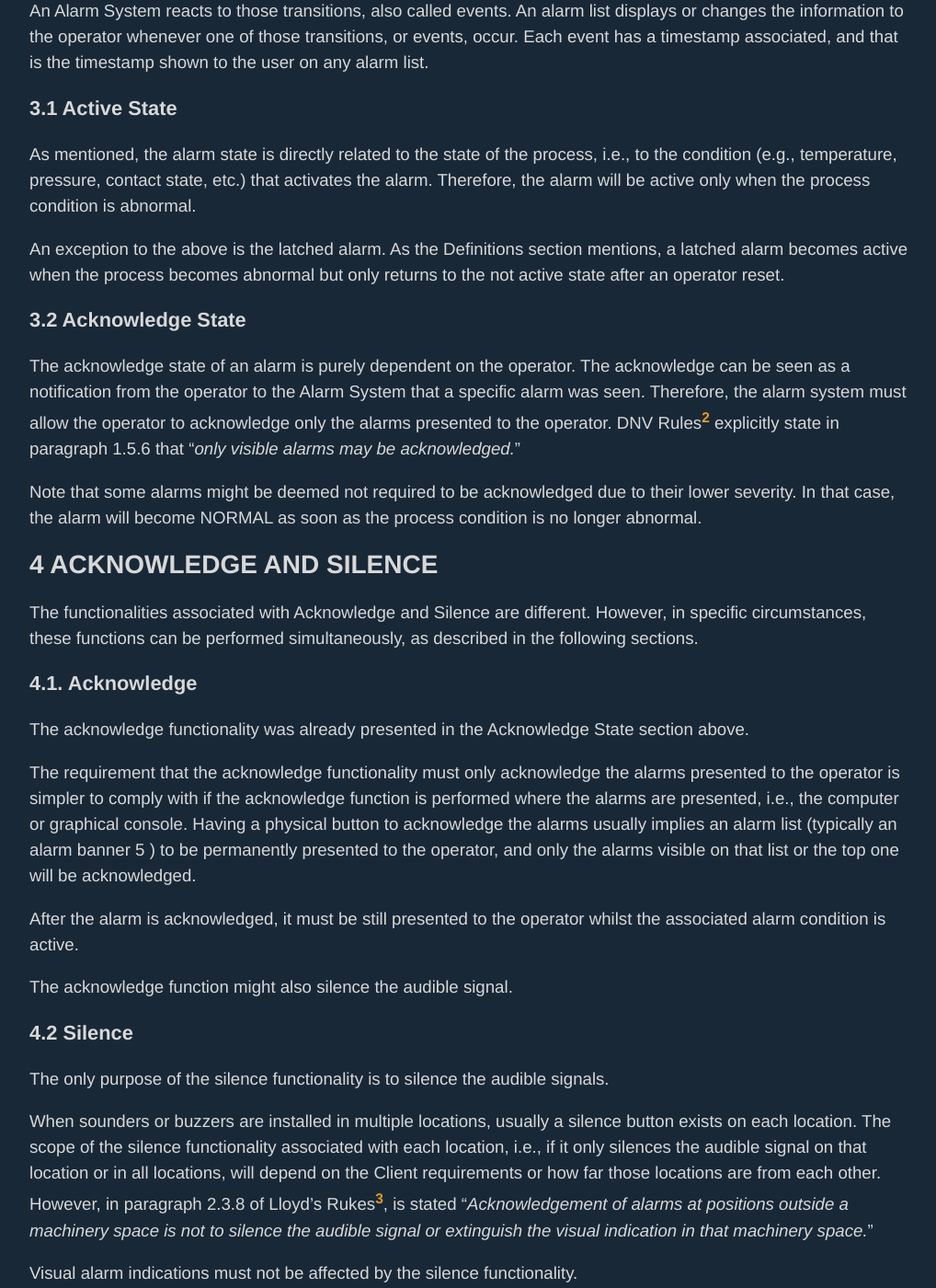
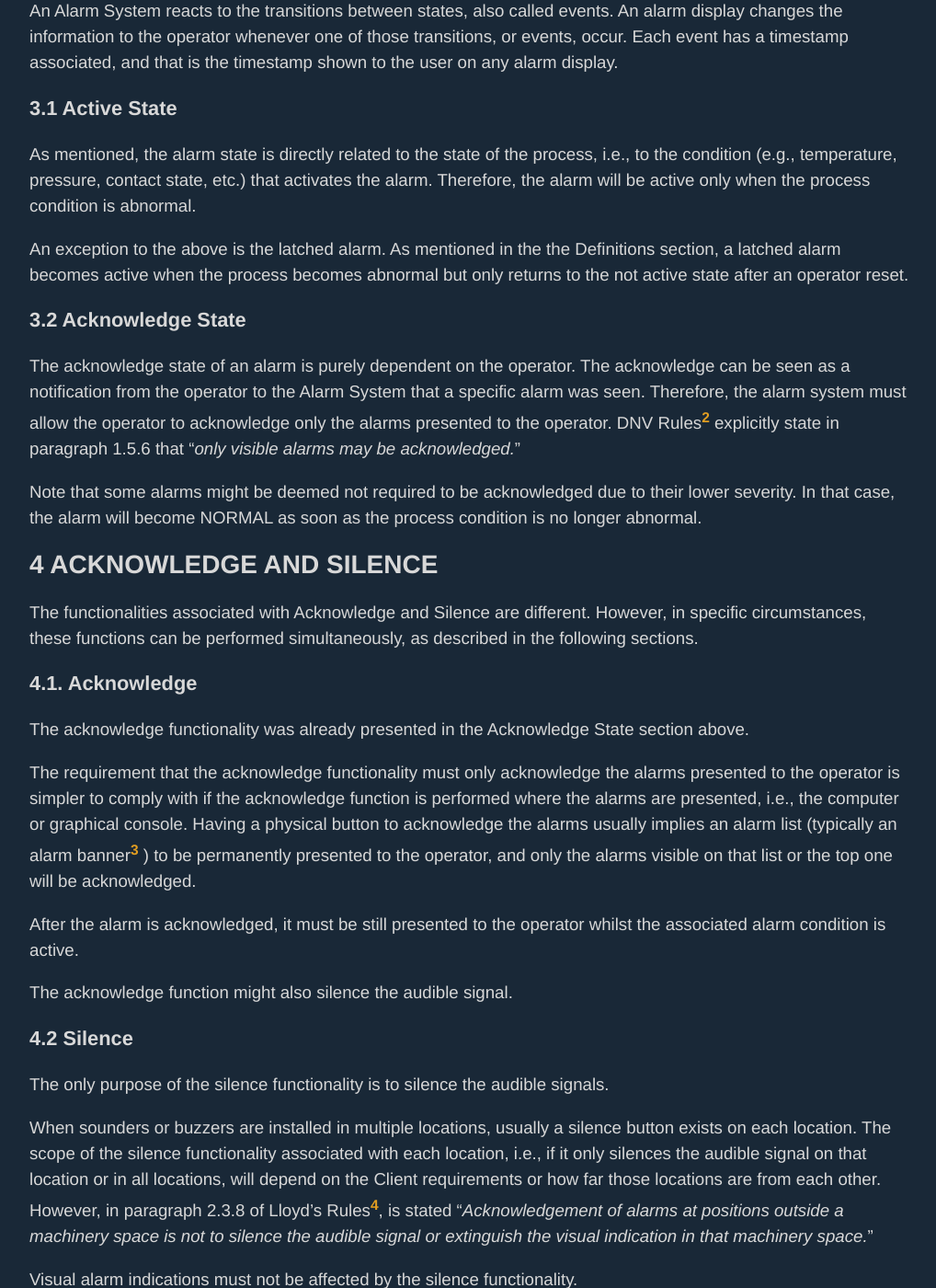
Before and after one commit to hardpath/hardpath.github.io, a Jekyll site: the page built from _posts/2021-11-15-introduction-to-alarm-management.md, in a window 1280 px wide and 1400 px high, scrolled down 2230 px. Shown: the whole window at 92% size, without its empty margins (128-1146 px from the left). Built offline with Jekyll 4.4.1, drawn with Linux system fonts in a browser that asks for light colours; some of the changed text lies outside the part shown.

Commit message:
typos corrected in 2021-11-15-introd

```diff
--- a/_posts/2021-11-15-introduction-to-alarm-management.md
+++ b/_posts/2021-11-15-introduction-to-alarm-management.md
@@ -72,10 +72,10 @@ a process, the other is associated with an operator action.
 
 ![states](/assets/images/posts/2021-11-15-introduction-to-alarm-management/img0301.png)
 
-An Alarm System reacts to those transitions, also called events. An alarm list
-displays or changes the information to the operator whenever one of those
+An Alarm System reacts to the transitions between states, also called events.
+An alarm display changes the information to the operator whenever one of those
 transitions, or events, occur. Each event has a timestamp associated, and that
-is the timestamp shown to the user on any alarm list.
+is the timestamp shown to the user on any alarm display.
 
 ### 3.1 Active State
 
@@ -83,9 +83,9 @@ As mentioned, the alarm state is directly related to the state of the process,
 i.e., to the condition (e.g., temperature, pressure, contact state, etc.) that
 activates the alarm. Therefore, the alarm will be active only when the process condition is abnormal.
 
-An exception to the above is the latched alarm. As the Definitions section
-mentions, a latched alarm becomes active when the process becomes abnormal but
-only returns to the not active state after an operator reset.
+An exception to the above is the latched alarm. As mentioned in the the
+Definitions section, a latched alarm becomes active when the process becomes
+abnormal but only returns to the not active state after an operator reset.
 
 ### 3.2 Acknowledge State
 
@@ -114,7 +114,7 @@ The requirement that the acknowledge functionality must only acknowledge the
 alarms presented to the operator is simpler to comply with if the acknowledge
 function is performed where the alarms are presented, i.e., the computer or
 graphical console. Having a physical button to acknowledge the alarms usually
-implies an alarm list (typically an alarm banner 5 ) to be permanently
+implies an alarm list (typically an alarm banner[^5] ) to be permanently
 presented to the operator, and only the alarms visible on that list or the top
 one will be acknowledged.
 
@@ -133,7 +133,7 @@ button exists on each location. The scope of the silence functionality
 associated with each location, i.e., if it only silences the audible signal on
 that location or in all locations, will depend on the Client requirements or
 how far those locations are from each other. However, in paragraph 2.3.8 of
-Lloyd's Rukes[^4], is stated “*Acknowledgement of alarms at positions outside a
+Lloyd's Rules[^4], is stated “*Acknowledgement of alarms at positions outside a
 machinery space is not to silence the audible signal or extinguish the visual
 indication in that machinery space.*”
 
```
Also changed, not shown: other parts of _posts/2021-11-15-introduction-to-alarm-management.md (+3 -1 lines).
